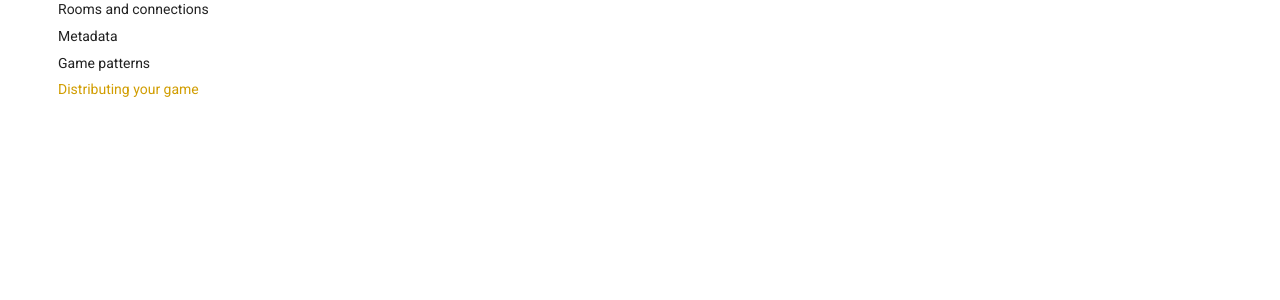
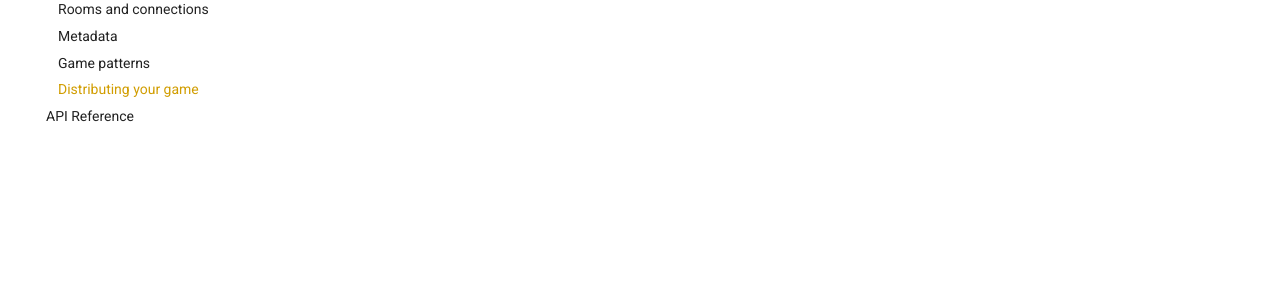
Before and after one commit to Essay97/kastle-docs, an MkDocs documentation site: the page built from docs/develop/distributing.md, in a window 1280 px wide. Shown: the part 312-612 px from the top of the page. Built offline with MkDocs 1.6.1 and Material for MkDocs 9.7.7, drawn with Linux system fonts in a browser that asks for light colours.

Commit message:
add api reference

```diff
--- a/mkdocs.yml
+++ b/mkdocs.yml
@@ -19,6 +19,7 @@ nav:
       - Metadata: develop/metadata.md
       - Game patterns: develop/patterns.md
       - Distributing your game: develop/distributing.md
+    - API Reference: "http://localhost:63342/kastle-lib/build/dokka/html/index.html" # TODO change it with the production link
 markdown_extensions:
   - pymdownx.highlight:
       anchor_linenums: true
```
